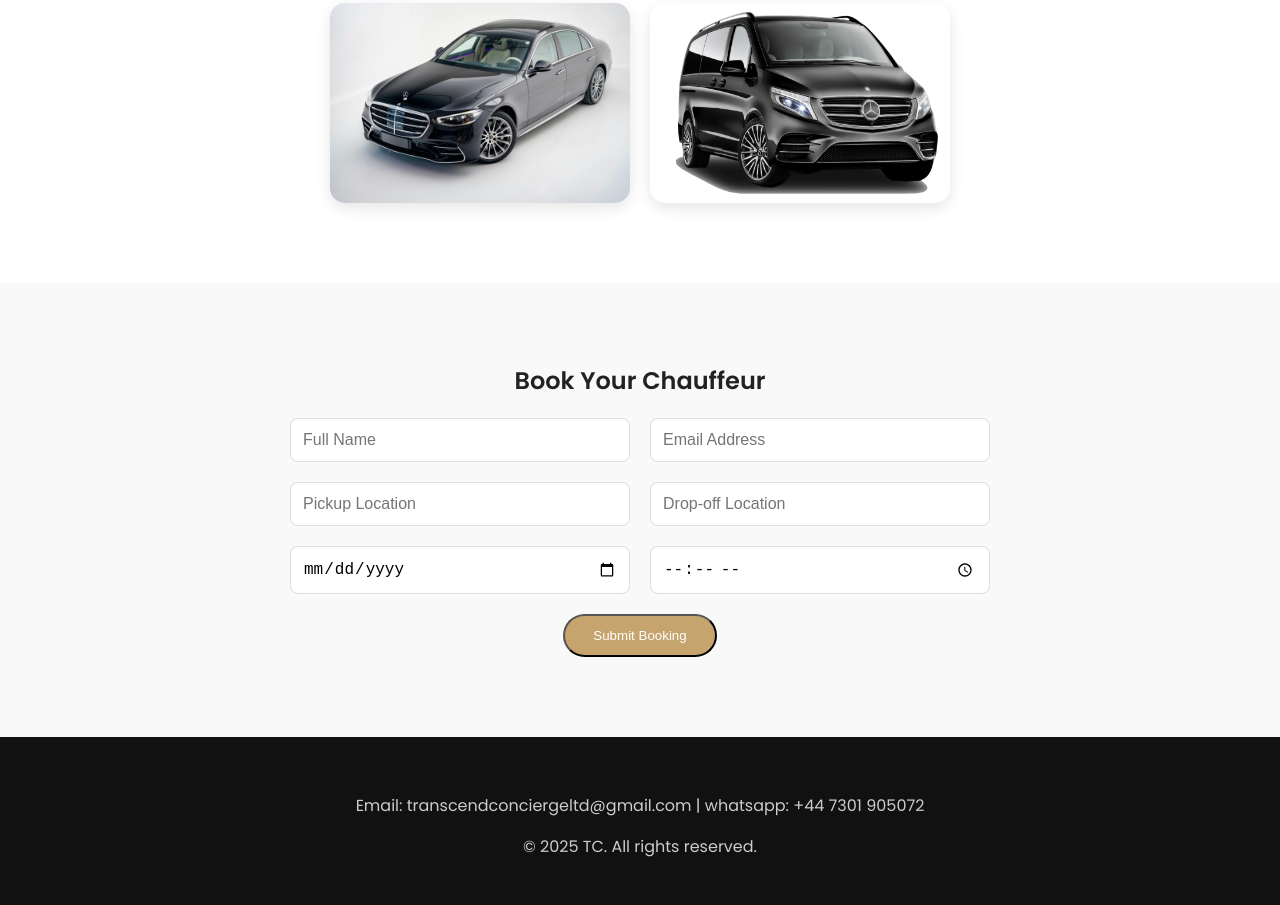
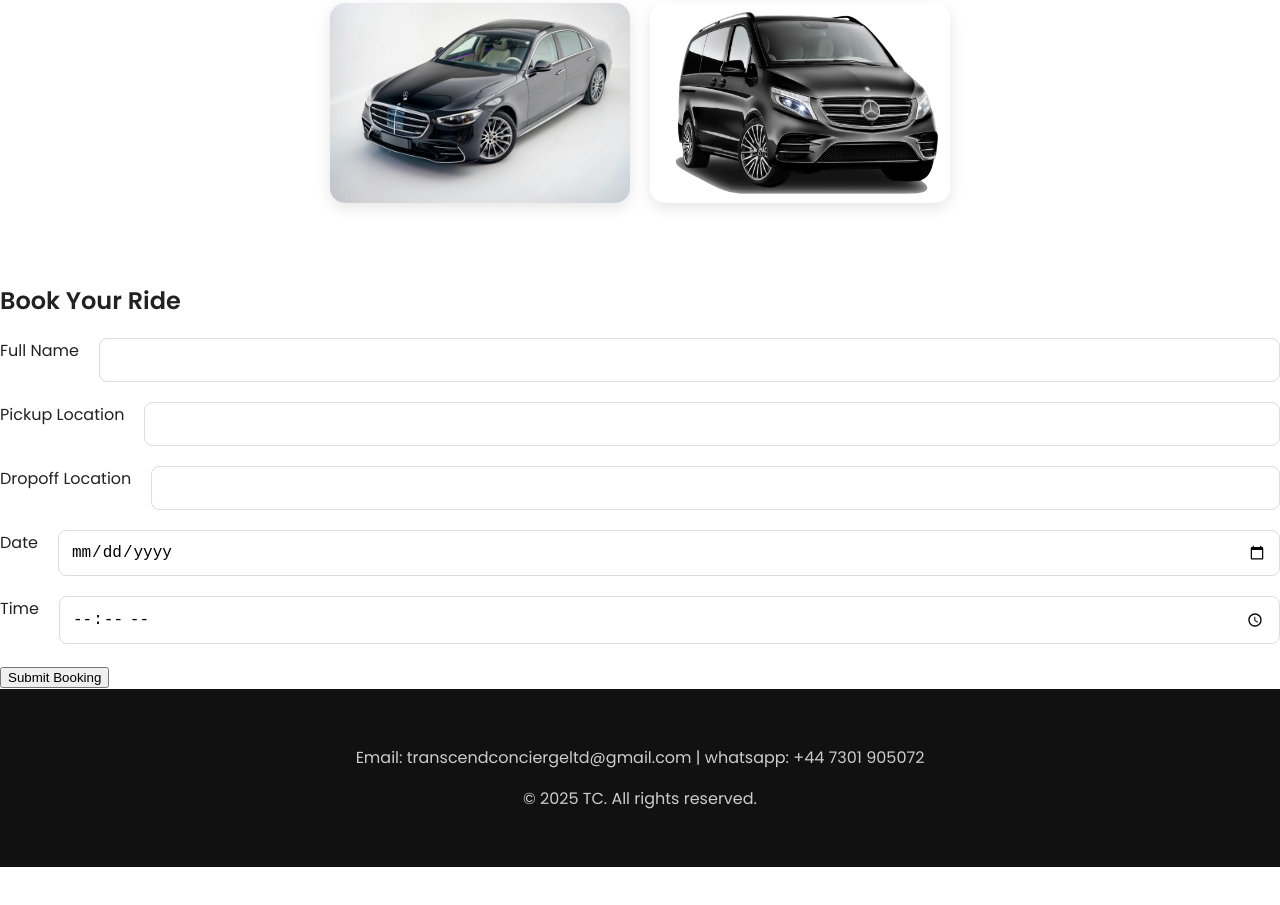
Before and after one commit to TC-sketch/TC-V2, a plain HTML site: page index.html in a window 1280 px wide. Shown: the part 1637-2542 px from the top of the page. After the commit the page ends 2504 px from the top, so only its background shows below. Drawn offline with Linux system fonts and the light colour scheme.

Commit message:
Update index.html

```diff
--- a/index.html
+++ b/index.html
@@ -67,25 +67,34 @@
     </div>
   </section>
 
-  <!-- Booking Form -->
-  <section id="book" class="booking fade-in">
-    <h2>Book Your Chauffeur</h2>
-    <form>
+  <!-- Booking -->
+<section id="booking" class="fade-in">
+  <h2>Book Your Ride</h2>
+  <form id="bookingForm" action="https://formspree.io/f/movnokbz" method="POST">
     <div class="form-group">
-        <input type="text" placeholder="Full Name" required>
-        <input type="email" placeholder="Email Address" required>
+      <label for="name">Full Name</label>
+      <input type="text" id="name" name="name" required>
     </div>
     <div class="form-group">
-        <input type="text" placeholder="Pickup Location" required>
-        <input type="text" placeholder="Drop-off Location" required>
+      <label for="pickup">Pickup Location</label>
+      <input type="text" id="pickup" name="pickup" required>
     </div>
     <div class="form-group">
-        <input type="date" required>
-        <input type="time" required>
+      <label for="dropoff">Dropoff Location</label>
+      <input type="text" id="dropoff" name="dropoff" required>
     </div>
-      <button type="submit" class="btn-primary">Submit Booking</button>
+    <div class="form-group">
+      <label for="date">Date</label>
+      <input type="date" id="date" name="date" required>
+    </div>
+    <div class="form-group">
+      <label for="time">Time</label>
+      <input type="time" id="time" name="time" required>
+    </div>
+    <button type="submit" class="btn">Submit Booking</button>
   </form>
 </section>
+
 
   <!-- Footer -->
   <footer id="contact" class="footer">
```
Lines whose indentation alone changed are shown as unchanged.
